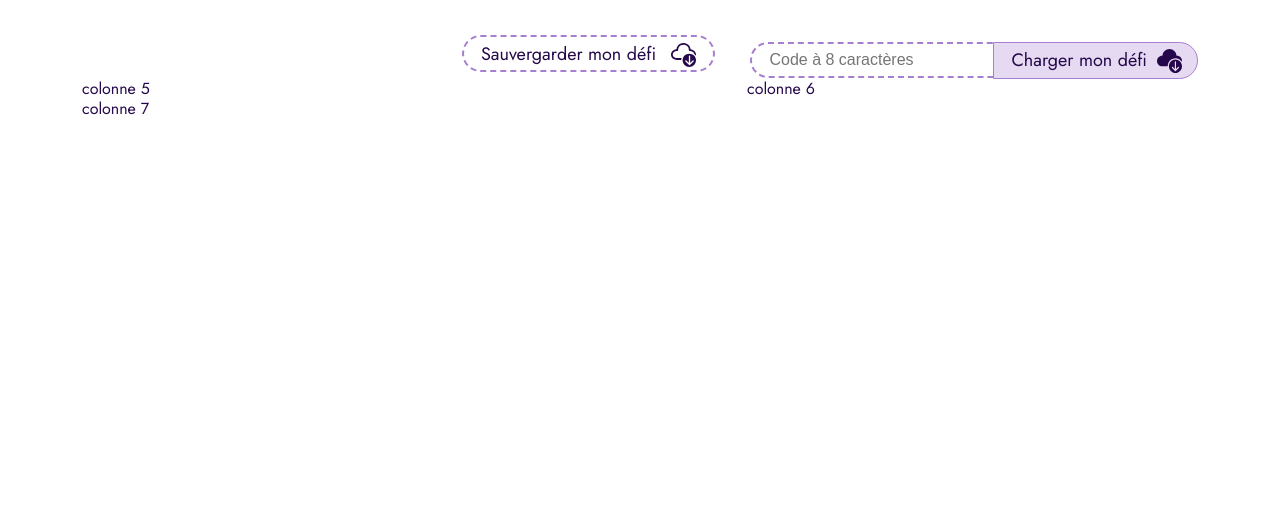
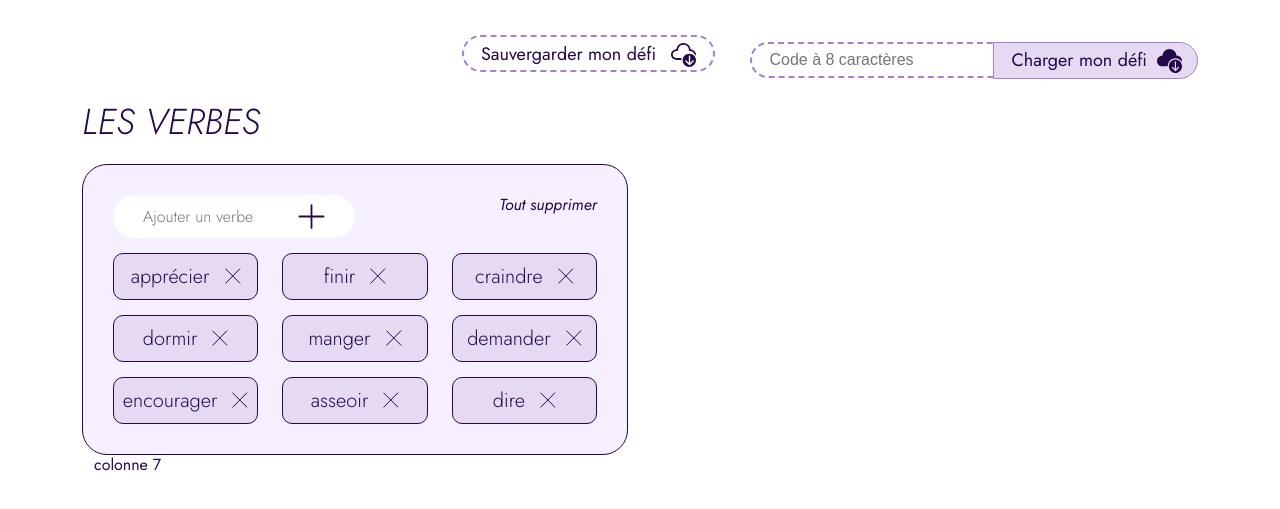
Before and after one commit to anaischassot/tatitotu, a website built with Parcel: page src/index.html in a window 1280 px wide. Shown: the part 107-616 px from the top of the page. Built offline with nearby package versions, Linux system fonts and the light colour scheme.

Commit message:
card-verb html/css

```diff
--- a/src/index.html
+++ b/src/index.html
@@ -113,8 +113,61 @@
         </div>
       </div>
       <div class="row">
-        <div class="col-7">colonne 5</div>
-        <div class="col-5">colonne 6</div>
+        <div class="col-6">
+          <h2>les verbes</h2>
+          <div class="card card-verb">
+            <div class="delete-text">
+              <p>Tout supprimer</p>
+            </div>
+            <div class="card-verb-add">
+              <input
+                class="add-verb"
+                type="text"
+                id="add-verb"
+                name="add-verb"
+                placeholder="Ajouter un verbe"
+              />
+              <img src="../img/add.svg" alt="Un +." />
+            </div>
+            <div class="verb-list">
+              <div class="verb">
+                <p>apprécier</p>
+                <img src="../img/cross.svg" alt="Une croix." />
+              </div>
+              <div class="verb">
+                <p>finir</p>
+                <img src="../img/cross.svg" alt="Une croix." />
+              </div>
+              <div class="verb">
+                <p>craindre</p>
+                <img src="../img/cross.svg" alt="Une croix." />
+              </div>
+              <div class="verb">
+                <p>dormir</p>
+                <img src="../img/cross.svg" alt="Une croix." />
+              </div>
+              <div class="verb">
+                <p>manger</p>
+                <img src="../img/cross.svg" alt="Une croix." />
+              </div>
+              <div class="verb">
+                <p>demander</p>
+                <img src="../img/cross.svg" alt="Une croix." />
+              </div>
+              <div class="verb">
+                <p>encourager</p>
+                <img src="../img/cross.svg" alt="Une croix." />
+              </div>
+              <div class="verb">
+                <p>asseoir</p>
+                <img src="../img/cross.svg" alt="Une croix." />
+              </div>
+              <div class="verb">
+                <p>dire</p>
+                <img src="../img/cross.svg" alt="Une croix." />
+              </div>
+            </div>
+          </div>
       </div>
     </div>
     <div class="container">
--- a/src/scss/_base.scss
+++ b/src/scss/_base.scss
@@ -50,3 +50,19 @@ video {
 //   border: 0.5px blue solid;
 //   margin-top: 30px;
 // }
+
+h2 {
+  font-size: 36px;
+  font-style: italic;
+  font-weight: 300;
+  text-transform: uppercase;
+  margin: 20px 0;
+}
+
+.card {
+  background: rgba(238, 224, 255, 0.5);
+  border-radius: 25px;
+  border: 1px solid #25084b;
+  padding: 30px;
+  display: inline-block;
+}
--- a/src/scss/main.scss
+++ b/src/scss/main.scss
@@ -5,3 +5,4 @@
 @import "modules/logo";
 @import "modules/choice-button";
 @import "modules/save-button";
+@import "modules/card-verb";
--- /dev/null
+++ b/src/scss/modules/_card-verb.scss
@@ -0,0 +1,65 @@
+.delete-text,
+.select-text {
+  position: relative;
+}
+
+.delete-text p,
+.select-text p {
+  position: absolute;
+  right: 0;
+  font-style: italic;
+}
+
+.select-text p {
+  left: 0;
+}
+
+.card-verb-add {
+  position: relative;
+  width: 50%;
+}
+
+.card-verb-add input {
+  padding: 10px 30px;
+  border-radius: 30px;
+  border: none;
+  font-size: 16px;
+  font-family: jost;
+  font-weight: 300;
+  width: 100%;
+}
+
+.card-verb-add img {
+  padding: 5px 30px;
+  position: absolute;
+  right: 0;
+  top: 0;
+  bottom: 0;
+  height: 35px;
+  margin: auto;
+}
+
+.verb-list {
+  display: flex;
+  flex-direction: row;
+  flex-wrap: wrap;
+  justify-content: space-between;
+  display: inline-flex;
+}
+
+.verb {
+  display: flex;
+  justify-content: center;
+  align-items: center;
+  padding: 10px 20px;
+  gap: 15px;
+  border-radius: 10px;
+  border: 1px solid #25084b;
+  background: #e6daf2;
+  margin-top: 15px;
+  color: #25084b;
+  text-align: center;
+  font-size: 20px;
+  font-weight: 300;
+  width: 30%;
+}
```
Also changed, not shown: img/cross.svg (added), 1 other file.
